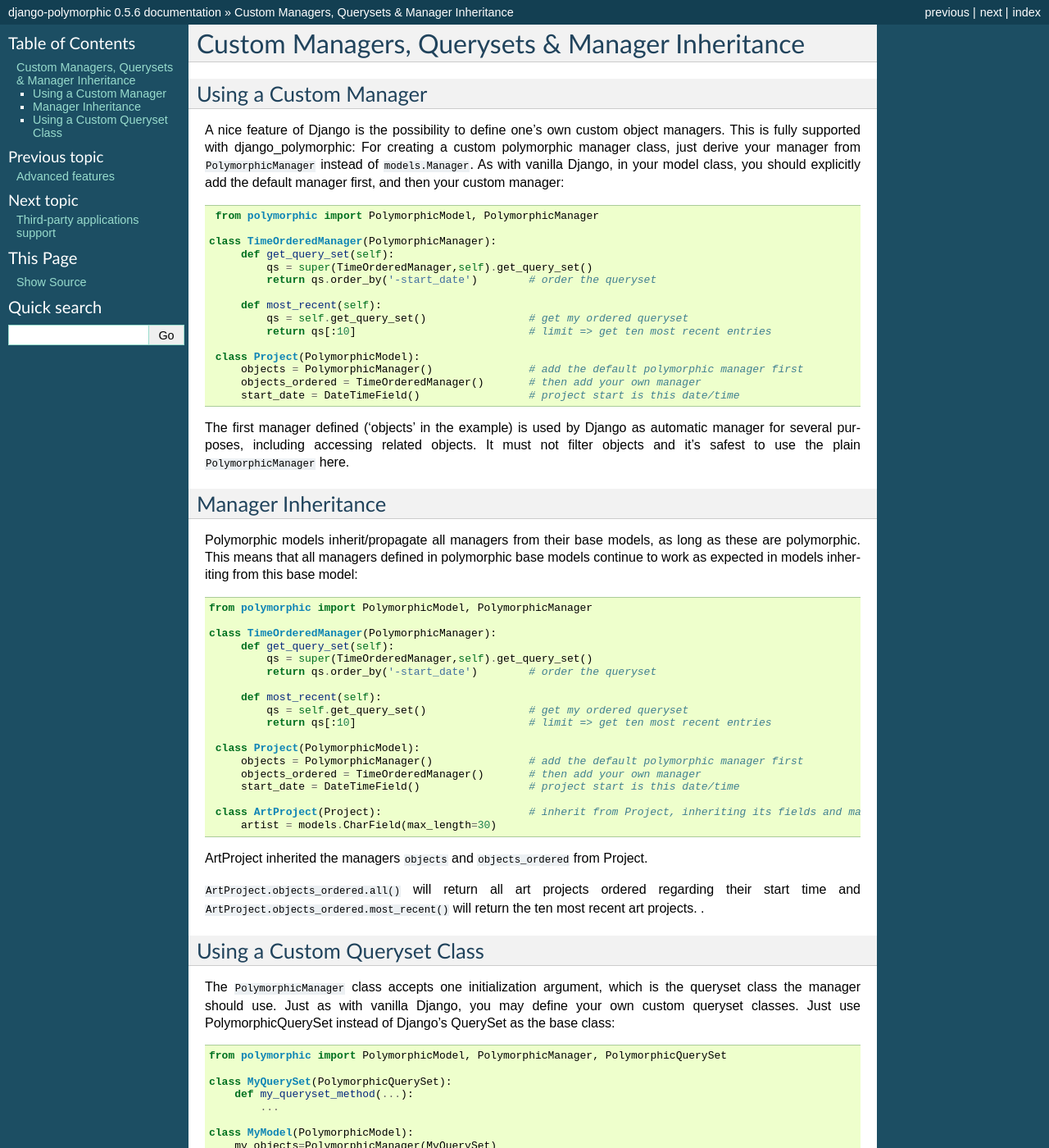
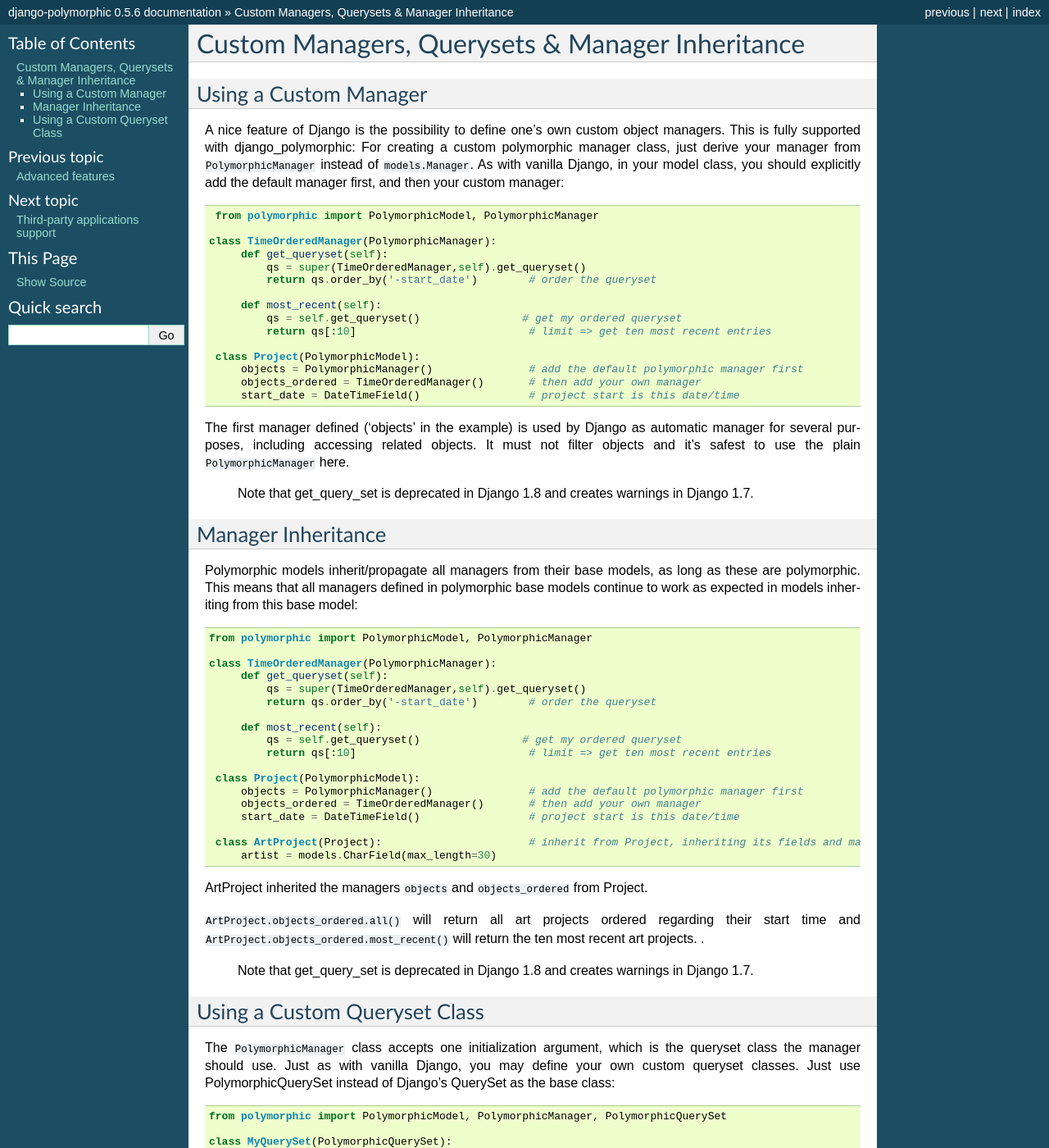
Before and after one commit to jazzband/django-polymorphic, a Sphinx documentation site: the page built from docs/managers.rst, in a window 1280 px wide and 1400 px high. Shown: the whole window at 82% size. Built offline with Sphinx 7.4.7, drawn with Linux system fonts in a browser that asks for light colours.

Commit message:
Updated the docs to be Django 1.7 friendly

```diff
--- a/docs/managers.rst
+++ b/docs/managers.rst
@@ -13,12 +13,12 @@
     from polymorphic import PolymorphicModel, PolymorphicManager
 
    class TimeOrderedManager(PolymorphicManager):
-        def get_query_set(self):
-            qs = super(TimeOrderedManager,self).get_query_set()
+        def get_queryset(self):
+            qs = super(TimeOrderedManager,self).get_queryset()
             return qs.order_by('-start_date')        # order the queryset
 
         def most_recent(self):
-            qs = self.get_query_set()                # get my ordered queryset
+            qs = self.get_queryset()                # get my ordered queryset
             return qs[:10]                           # limit => get ten most recent entries
 
     class Project(PolymorphicModel):
@@ -31,6 +31,8 @@
 related objects. It must not filter objects and it's safest to use
 the plain ``PolymorphicManager`` here.
 
+    Note that get_query_set is deprecated in Django 1.8 and creates warnings in Django 1.7.
+
 Manager Inheritance
 -------------------
 
@@ -42,12 +44,12 @@
    from polymorphic import PolymorphicModel, PolymorphicManager
 
    class TimeOrderedManager(PolymorphicManager):
-        def get_query_set(self):
-            qs = super(TimeOrderedManager,self).get_query_set()
+        def get_queryset(self):
+            qs = super(TimeOrderedManager,self).get_queryset()
             return qs.order_by('-start_date')        # order the queryset
 
         def most_recent(self):
-            qs = self.get_query_set()                # get my ordered queryset
+            qs = self.get_queryset()                # get my ordered queryset
             return qs[:10]                           # limit => get ten most recent entries
 
     class Project(PolymorphicModel):
@@ -64,6 +66,8 @@
 regarding their start time and ``ArtProject.objects_ordered.most_recent()``
 will return the ten most recent art projects.
 .
+
+    Note that get_query_set is deprecated in Django 1.8 and creates warnings in Django 1.7.
 
 Using a Custom Queryset Class
 -----------------------------
```
